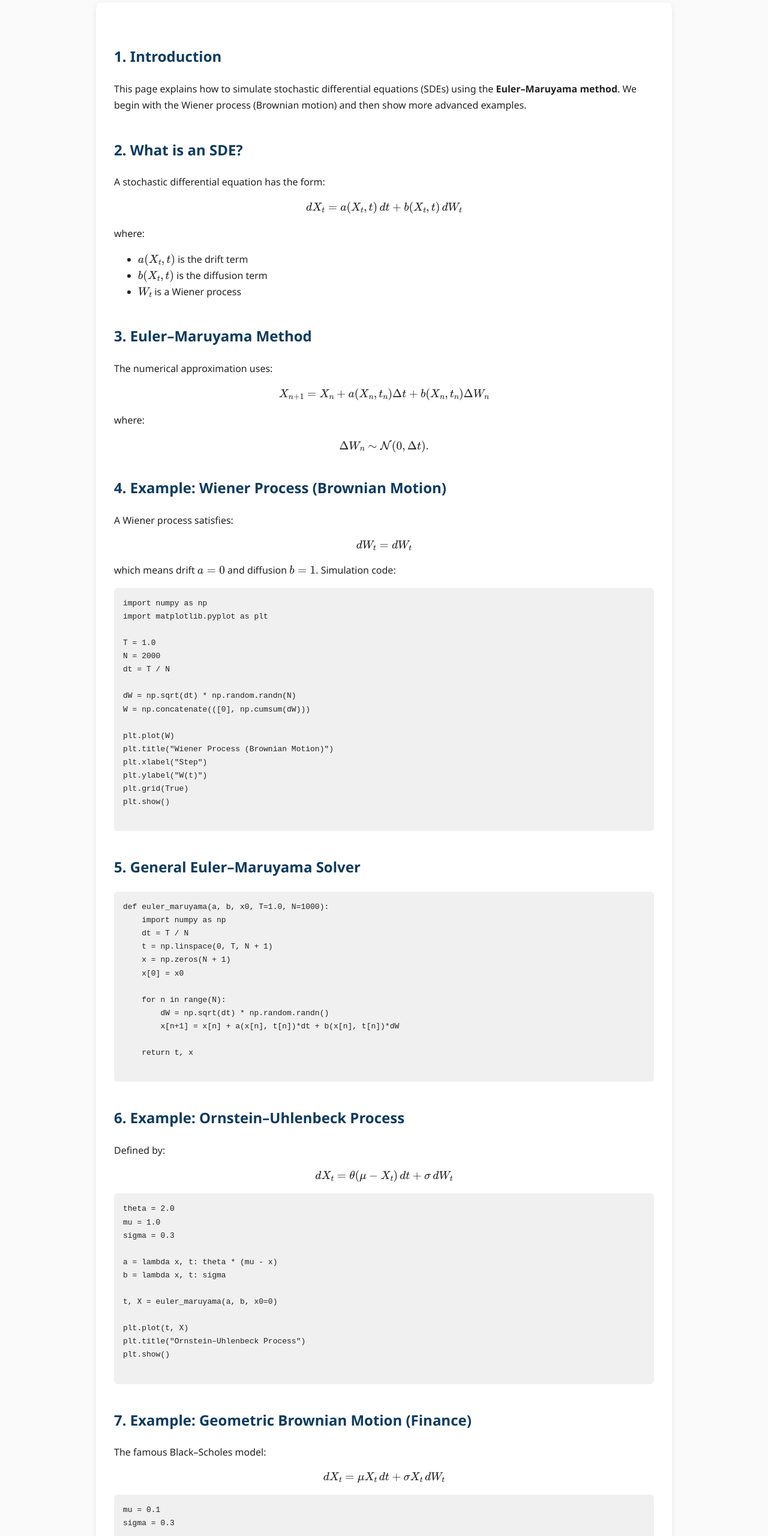
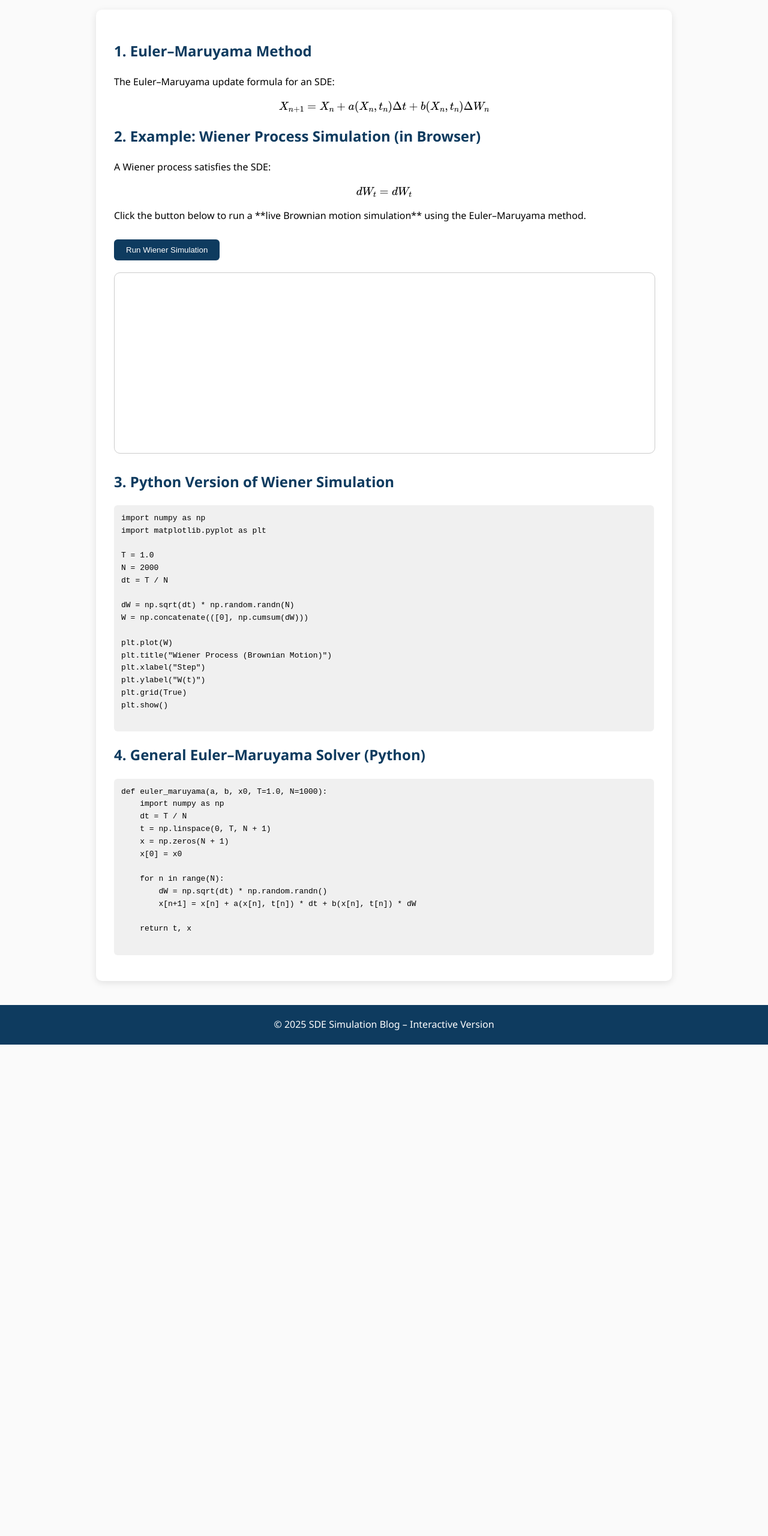
Before and after one commit to mahbubaguliyeva1/statistics_tasks11, a plain HTML site: page index.html in a window 1280 px wide. Shown: the part 240-2800 px from the top of the page at 60% size. After the commit the page ends 1981 px from the top, so only its background shows below. Drawn offline with nearby package versions, Linux system fonts and the light colour scheme.

Commit message:
Update index.html

```diff
--- a/index.html
+++ b/index.html
@@ -3,7 +3,7 @@
 <head>
     <meta charset="UTF-8">
     <meta name="viewport" content="width=device-width, initial-scale=1.0">
-    <title>SDE Simulation – Euler–Maruyama Method</title>
+    <title>SDE Simulation – Euler–Maruyama</title>
 
     <!-- MathJax for formulas -->
     <script src="https://polyfill.io/v3/polyfill.min.js?features=es6"></script>
@@ -13,47 +13,70 @@
 
     <style>
         body {
-            font-family: "Segoe UI", Roboto, Arial, sans-serif;
+            font-family: "Segoe UI", Arial, sans-serif;
             background: #fafafa;
             margin: 0;
             padding: 0;
-            line-height: 1.7;
-            color: #222;
+            line-height: 1.6;
         }
+
         header {
             background: #0e3b5f;
+            padding: 40px 20px;
             color: white;
-            padding: 40px 20px;
             text-align: center;
         }
-        header h1 {
-            margin: 0;
-            font-size: 2.4rem;
-        }
+
         .container {
             max-width: 900px;
             margin: 40px auto;
             background: white;
+            border-radius: 10px;
             padding: 30px;
-            border-radius: 10px;
-            box-shadow: 0 3px 12px rgba(0,0,0,0.08);
+            box-shadow: 0 3px 12px rgba(0,0,0,0.1);
         }
+
         h2 {
             color: #0e3b5f;
-            margin-top: 40px;
         }
+
         pre {
             background: #f0f0f0;
-            padding: 15px;
+            padding: 12px;
             border-radius: 6px;
             overflow-x: auto;
         }
-        footer {
-            margin-top: 40px;
-            padding: 20px;
+
+        canvas {
+            width: 100%;
+            height: 300px;
+            background: #fff;
+            border-radius: 10px;
+            margin-top: 20px;
+            border: 1px solid #ccc;
+        }
+
+        button {
+            padding: 10px 20px;
             background: #0e3b5f;
             color: white;
+            border: none;
+            border-radius: 6px;
+            cursor: pointer;
+            transition: 0.2s;
+            margin-top: 10px;
+        }
+
+        button:hover {
+            background: #155a8a;
+        }
+
+        footer {
             text-align: center;
+            background: #0e3b5f;
+            color: white;
+            padding: 20px;
+            margin-top: 40px;
         }
     </style>
 </head>
@@ -62,60 +85,22 @@
 
 <header>
     <h1>Stochastic Differential Equation Simulation</h1>
-    <p>Euler–Maruyama Method · Wiener Process · OU Process · GBM</p>
+    <p>Euler–Maruyama · Wiener Process · Examples</p>
 </header>
 
 <div class="container">
 
-    <h2>1. Introduction</h2>
+    <h2>1. Euler–Maruyama Method</h2>
+    <p>The Euler–Maruyama update formula for an SDE:</p>
+
+    <p style="text-align:center;">
+        $$ X_{n+1} = X_n + a(X_n, t_n)\Delta t + b(X_n, t_n)\Delta W_n $$
+    </p>
+
+    <h2>2. Example: Wiener Process Simulation (in Browser)</h2>
 
     <p>
-        This page explains how to simulate stochastic differential equations (SDEs)
-        using the <strong>Euler–Maruyama method</strong>. We begin with the
-        Wiener process (Brownian motion) and then show more advanced examples.
-    </p>
-
-    <h2>2. What is an SDE?</h2>
-
-    <p>
-        A stochastic differential equation has the form:
-    </p>
-
-    <p style="text-align:center;">
-        $$ dX_t = a(X_t,t)\,dt + b(X_t,t)\,dW_t $$
-    </p>
-
-    <p>
-        where:
-        <ul>
-            <li>\( a(X_t,t) \) is the drift term</li>
-            <li>\( b(X_t,t) \) is the diffusion term</li>
-            <li>\( W_t \) is a Wiener process</li>
-        </ul>
-    </p>
-
-    <h2>3. Euler–Maruyama Method</h2>
-
-    <p>
-        The numerical approximation uses:
-    </p>
-
-    <p style="text-align:center;">
-        $$ X_{n+1} = X_n + a(X_n,t_n)\Delta t + b(X_n,t_n)\Delta W_n $$
-    </p>
-
-    <p>
-        where:
-    </p>
-
-    <p style="text-align:center;">
-        $$ \Delta W_n \sim \mathcal{N}(0, \Delta t). $$
-    </p>
-
-    <h2>4. Example: Wiener Process (Brownian Motion)</h2>
-
-    <p>
-        A Wiener process satisfies:
+        A Wiener process satisfies the SDE:
     </p>
 
     <p style="text-align:center;">
@@ -123,10 +108,55 @@
     </p>
 
     <p>
-        which means drift \( a=0 \) and diffusion \( b=1 \).
-        Simulation code:
+        Click the button below to run a **live Brownian motion simulation** using the Euler–Maruyama method.
     </p>
 
+    <!-- Run Simulation Button -->
+    <button onclick="simulateWiener()">Run Wiener Simulation</button>
+
+    <!-- Plot Canvas -->
+    <canvas id="canvas"></canvas>
+
+    <script>
+        function simulateWiener() {
+            const canvas = document.getElementById("canvas");
+            const ctx = canvas.getContext("2d");
+
+            canvas.width = canvas.clientWidth;
+            canvas.height = canvas.clientHeight;
+
+            const N = 1000;
+            const T = 1.0;
+            const dt = T / N;
+
+            let W = [0];
+            for (let i = 1; i <= N; i++) {
+                let dW = Math.sqrt(dt) * (Math.random() * 2 - 1); // simple normal-ish
+                W.push(W[i - 1] + dW);
+            }
+
+            // Find min, max
+            let minW = Math.min(...W);
+            let maxW = Math.max(...W);
+
+            ctx.clearRect(0, 0, canvas.width, canvas.height);
+            ctx.beginPath();
+            ctx.strokeStyle = "#0e3b5f";
+            ctx.lineWidth = 2;
+
+            for (let i = 0; i < W.length; i++) {
+                let x = (i / N) * canvas.width;
+                let y = canvas.height - ((W[i] - minW) / (maxW - minW)) * canvas.height;
+
+                if (i === 0) ctx.moveTo(x, y);
+                else ctx.lineTo(x, y);
+            }
+
+            ctx.stroke();
+        }
+    </script>
+
+    <h2>3. Python Version of Wiener Simulation</h2>
     <pre>
 import numpy as np
 import matplotlib.pyplot as plt
@@ -146,8 +176,7 @@ plt.grid(True)
 plt.show()
     </pre>
 
-    <h2>5. General Euler–Maruyama Solver</h2>
-
+    <h2>4. General Euler–Maruyama Solver (Python)</h2>
     <pre>
 def euler_maruyama(a, b, x0, T=1.0, N=1000):
     import numpy as np
@@ -158,64 +187,15 @@ def euler_maruyama(a, b, x0, T=1.0, N=1000):
 
     for n in range(N):
         dW = np.sqrt(dt) * np.random.randn()
-        x[n+1] = x[n] + a(x[n], t[n])*dt + b(x[n], t[n])*dW
+        x[n+1] = x[n] + a(x[n], t[n]) * dt + b(x[n], t[n]) * dW
 
     return t, x
-    </pre>
-
-    <h2>6. Example: Ornstein–Uhlenbeck Process</h2>
-
-    <p>
-        Defined by:
-    </p>
-
-    <p style="text-align:center;">
-        $$ dX_t = \theta(\mu - X_t)\,dt + \sigma\,dW_t $$
-    </p>
-
-    <pre>
-theta = 2.0
-mu = 1.0
-sigma = 0.3
-
-a = lambda x, t: theta * (mu - x)
-b = lambda x, t: sigma
-
-t, X = euler_maruyama(a, b, x0=0)
-
-plt.plot(t, X)
-plt.title("Ornstein–Uhlenbeck Process")
-plt.show()
-    </pre>
-
-    <h2>7. Example: Geometric Brownian Motion (Finance)</h2>
-
-    <p>
-        The famous Black–Scholes model:
-    </p>
-
-    <p style="text-align:center;">
-        $$ dX_t = \mu X_t\,dt + \sigma X_t\,dW_t $$
-    </p>
-
-    <pre>
-mu = 0.1
-sigma = 0.3
-
-a = lambda x, t: mu * x
-b = lambda x, t: sigma * x
-
-t, X = euler_maruyama(a, b, x0=1)
-
-plt.plot(t, X)
-plt.title("Geometric Brownian Motion")
-plt.show()
     </pre>
 
 </div>
 
 <footer>
-    © 2025 SDE Simulation Blog · Euler–Maruyama Tutorial
+    © 2025 SDE Simulation Blog – Interactive Version
 </footer>
 
 </body>
```
